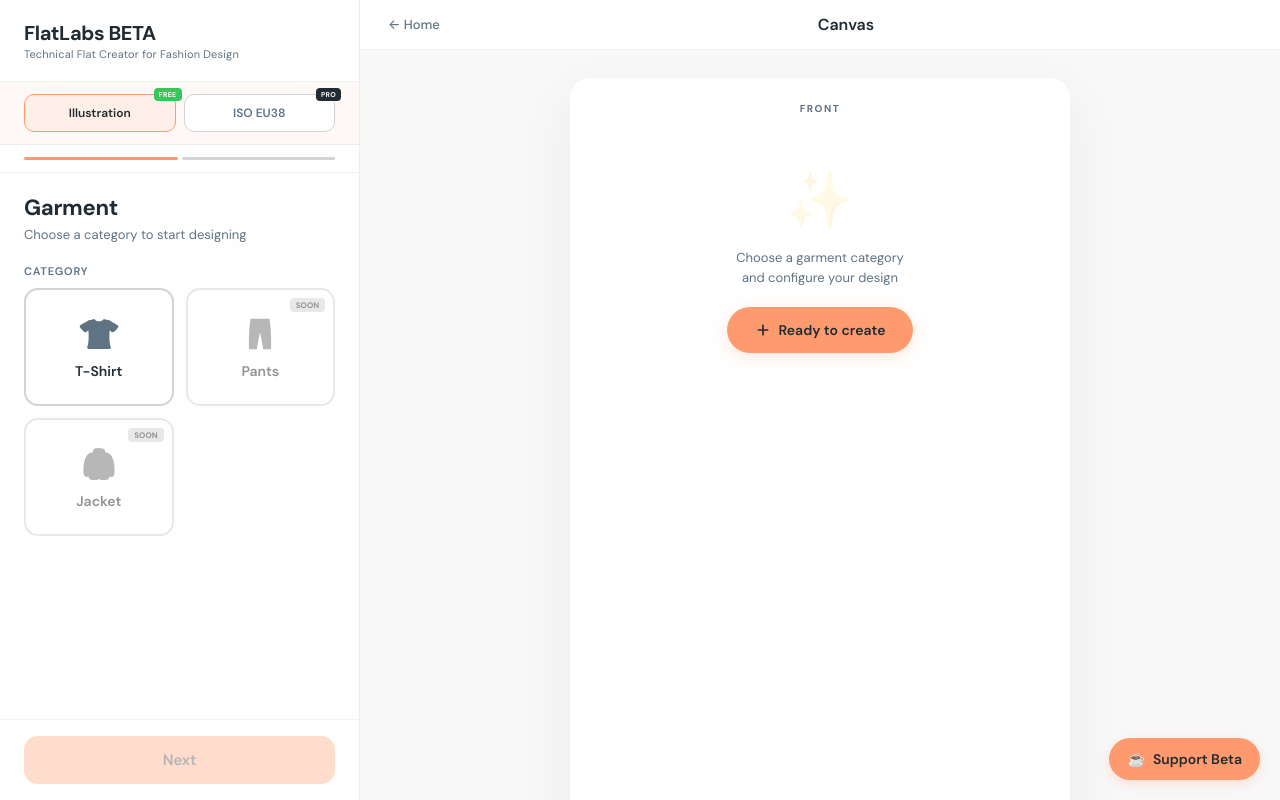
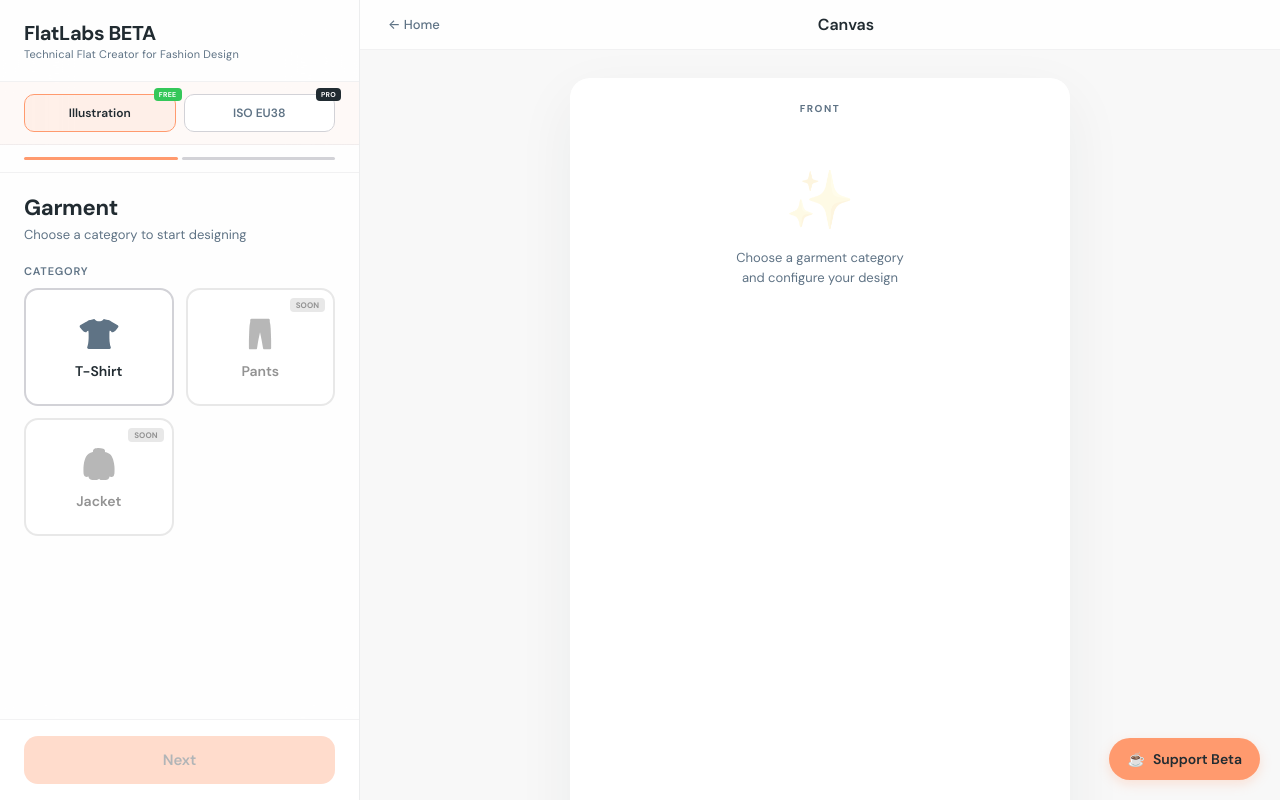
Before and after one commit to mariachauplannaz-oss/testflatlabsV3, a plain HTML site: page app.html in a window 1280 px wide. Drawn offline with nearby package versions, Linux system fonts and the light colour scheme.

Commit message:
Update styles.css

```diff
--- a/styles.css
+++ b/styles.css
@@ -288,7 +288,7 @@ body.iso-mode .man-btn.active {
 
 /* FAB mobile — Ready to create */
 .fab-create{
-    display:inline-flex;margin-top:20px;
+    display:none;margin-top:20px;
     padding:14px 28px;background:var(--accent);color:var(--accent-text);
     border:none;border-radius:100px;font-size:14px;font-weight:600;
     font-family:inherit;cursor:pointer;white-space:nowrap;
```
